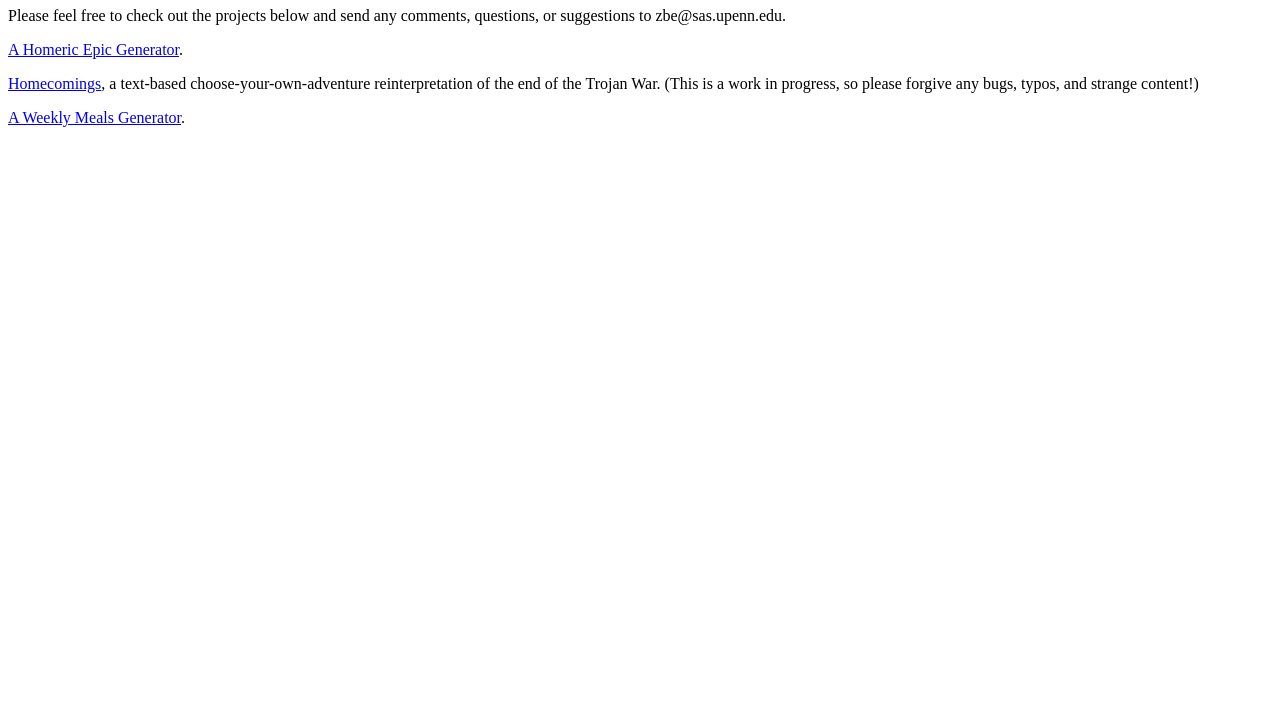
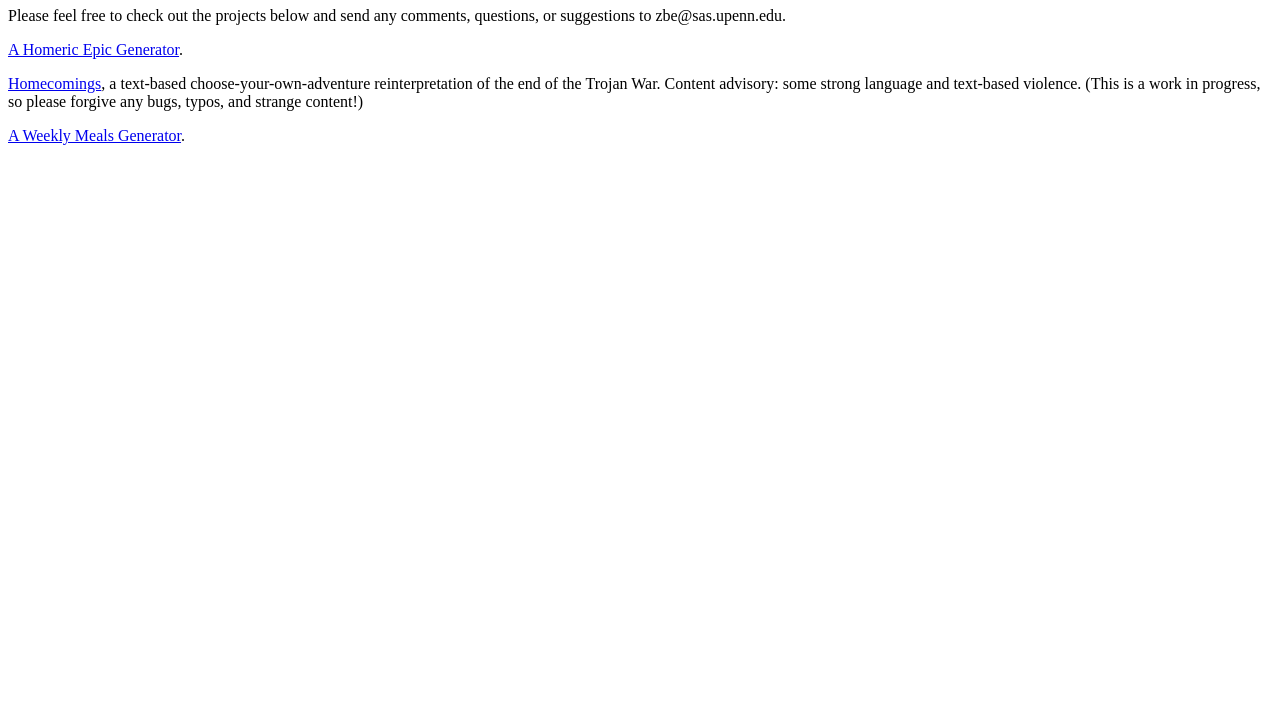
Before and after one commit to zbelliott/zbelliott.github.io, a plain HTML site: page index.html in a window 1280 px wide. Shown: the part 73-800 px from the top of the page. Drawn offline with Linux system fonts and the light colour scheme.

Commit message:
Update index.html

```diff
--- a/index.html
+++ b/index.html
@@ -10,7 +10,7 @@
     <h1> Welcome to Zachary Elliott's Digital Projects Site!</h1>
 <p>Please feel free to check out the projects below and send any comments, questions, or suggestions to zbe@sas.upenn.edu.</p>
 <p><a href='/epicGenerator/index.html'>A Homeric Epic Generator</a>.</p>
-<p><a href='/Homecomings/Homecoming.html'>Homecomings</a>, a text-based choose-your-own-adventure reinterpretation of the end of the Trojan War. (This is a work in progress, so please forgive any bugs, typos, and strange content!)</p>
+<p><a href='/Homecomings/Homecoming.html'>Homecomings</a>, a text-based choose-your-own-adventure reinterpretation of the end of the Trojan War. Content advisory: some strong language and text-based violence. (This is a work in progress, so please forgive any bugs, typos, and strange content!)</p>
     <p><a href='/mealGenerator/index.html'>A Weekly Meals Generator</a>.</p>
 </body>
 </html>
```
